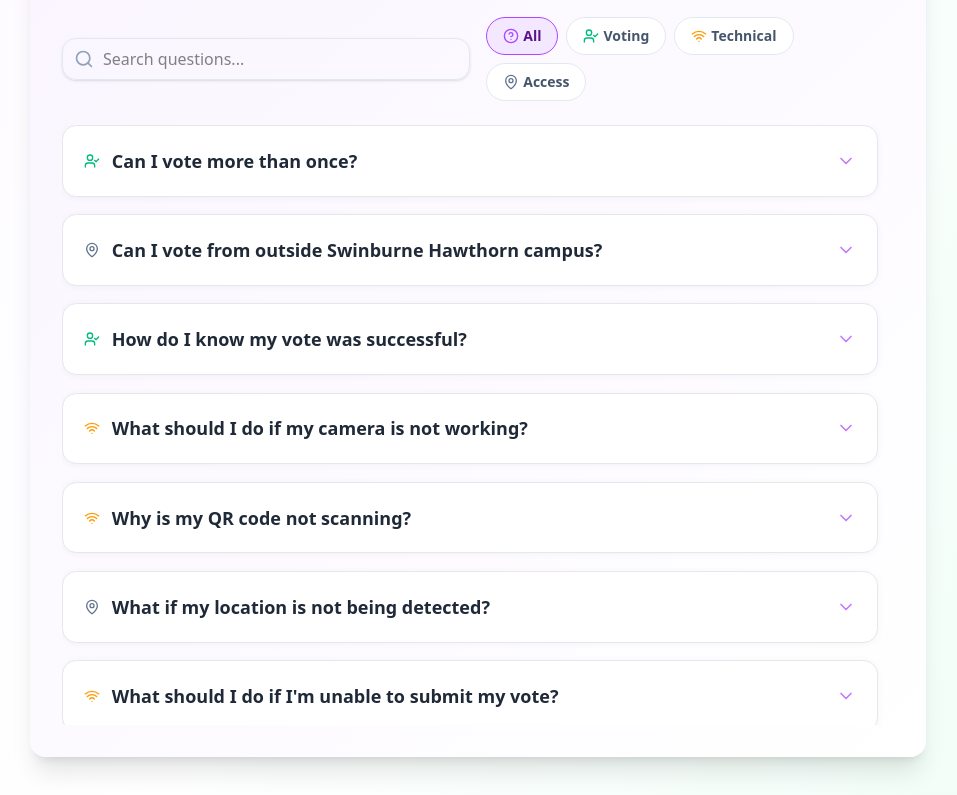
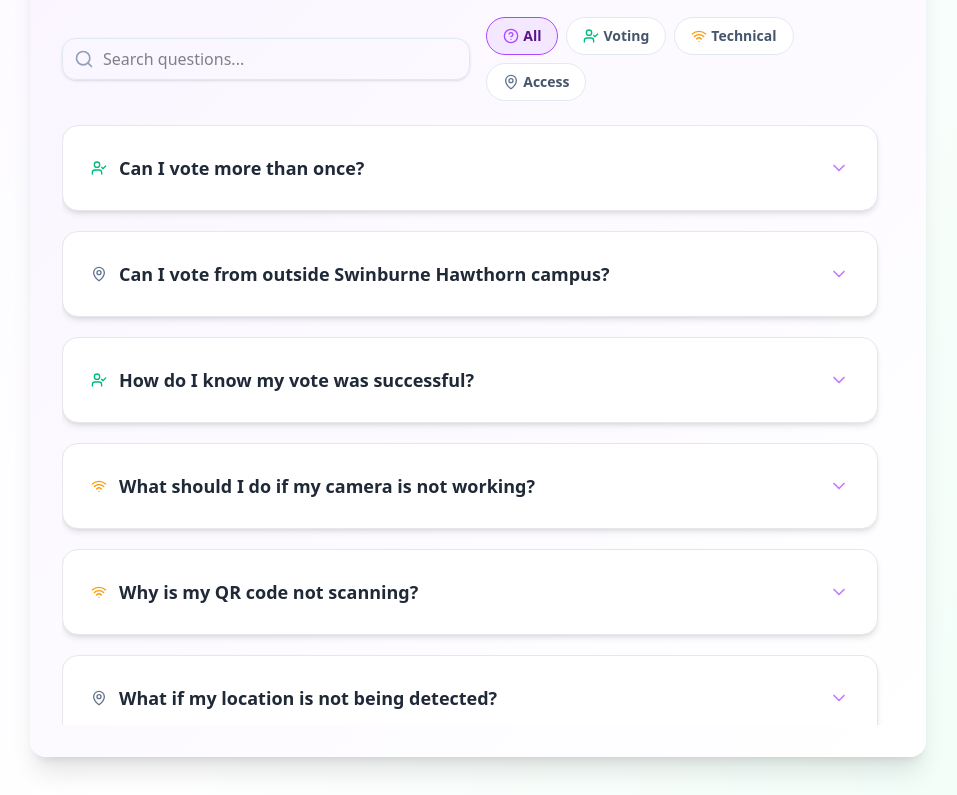
Before and after one commit to seansmith-dev/CapexVotingAppAttempt2, a Next.js app in the folder Capex-Voting-App_FrontEnd/capex-voting-app/: page /guide in a window 1280 px wide. Shown: the part 1340-2135 px from the top of the page, without its empty margins (162-1119 px from the left). Built offline with nearby package versions, Linux system fonts and the light colour scheme.

Commit message:
Enhanced FAQ card styles with improved hover effects, shadows, and animations

```diff
--- a/Capex-Voting-App_FrontEnd/capex-voting-app/app/guide/guide.css
+++ b/Capex-Voting-App_FrontEnd/capex-voting-app/app/guide/guide.css
@@ -242,17 +242,24 @@ h4:hover {
 
 .faq-card {
     background: #fff;
-  border-radius: 0.9rem;
-  box-shadow: 0 1px 6px 0 rgba(80, 80, 120, 0.06);
-  margin-bottom: 1.1rem;
-  border: 1.2px solid #e5e7eb;
-  padding: 0.8rem;
+    border-radius: 1rem;
+    box-shadow: 0 4px 6px -1px rgba(0, 0, 0, 0.1), 0 2px 4px -1px rgba(0, 0, 0, 0.06);
+    margin-bottom: 1.25rem;
+    border: 1px solid #e5e7eb;
+    padding: 1rem;
     position: relative;
+    transition: all 0.3s ease;
+}
+
+.faq-card:hover {
+    transform: translateY(-2px);
+    box-shadow: 0 10px 15px -3px rgba(0, 0, 0, 0.1), 0 4px 6px -2px rgba(0, 0, 0, 0.05);
 }
 
 .faq-card.open {
-  background: #fafafa;
+    background: #f8fafc;
     border-color: #a78bfa;
+    box-shadow: 0 10px 15px -3px rgba(167, 139, 250, 0.1), 0 4px 6px -2px rgba(167, 139, 250, 0.05);
 }
 
 .faq-question-btn {
@@ -261,35 +268,48 @@ h4:hover {
     align-items: center;
     justify-content: space-between;
     text-align: left;
-  padding: 0.5rem;
+    padding: 0.75rem;
     font-weight: 600;
     color: #1f2937;
-  transition: color 0.2s;
+    transition: all 0.2s ease;
+    border-radius: 0.5rem;
 }
 
 .faq-question-btn:hover {
     color: #4f46e5;
+    background: #f3f4f6;
 }
 
 .faq-answer {
-  padding: 1rem;
+    padding: 1.25rem;
     color: #4b5563;
-  line-height: 1.6;
+    line-height: 1.7;
     animation: faqFadeIn 0.3s ease-out;
+    background: #ffffff;
+    border-radius: 0.5rem;
+    margin-top: 0.5rem;
+    border: 1px solid #e5e7eb;
 }
 
 @keyframes faqFadeIn {
-  from { opacity: 0; transform: translateY(-10px); }
-  to { opacity: 1; transform: translateY(0); }
+    from {
+        opacity: 0;
+        transform: translateY(-10px);
+    }
+    to {
+        opacity: 1;
+        transform: translateY(0);
+    }
 }
 
 @media (max-width: 600px) {
     .faq-answer {
-    padding: 0.75rem;
+        padding: 1rem;
     }
 
     .faq-question-btn {
         font-size: 0.95rem;
+        padding: 0.5rem;
     }
 }
 
```
Lines whose indentation alone changed are shown as unchanged.
